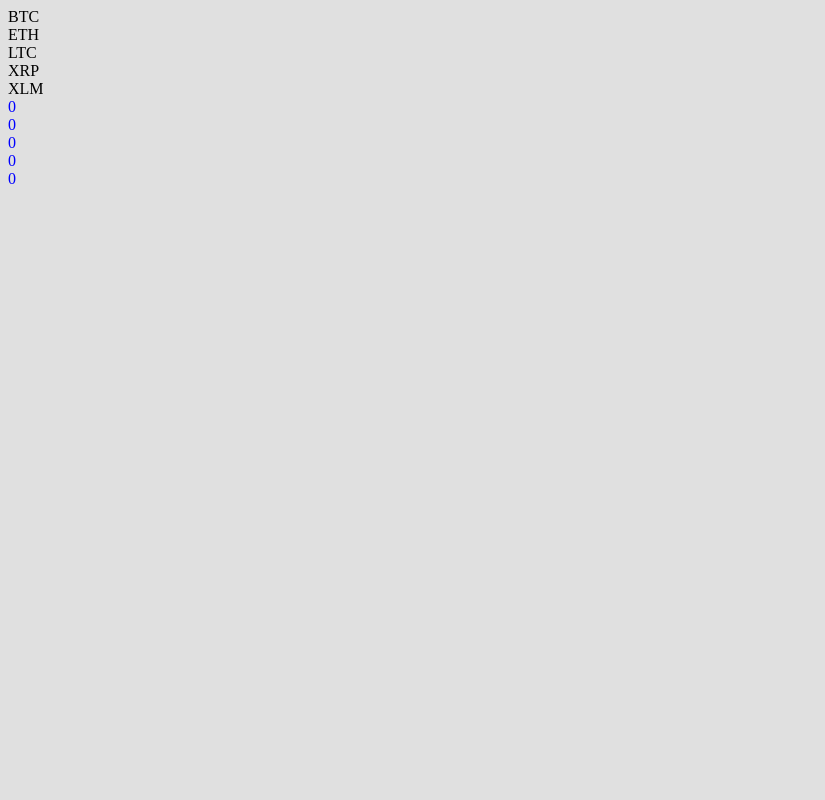
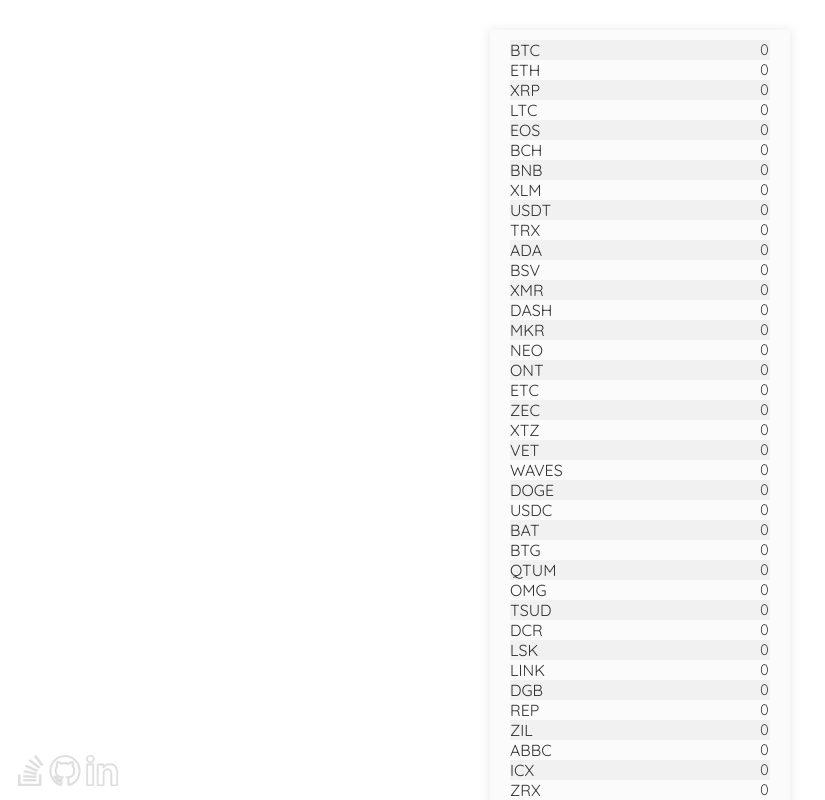
Before and after one commit to trevsm/crypto-price-tracker, a React app: page / in a window 1280 px wide. Shown: the top 800 px of the page, without its empty margins (0-825 px from the left). Built offline with nearby package versions, Linux system fonts and the light colour scheme; no server answers.

Commit message:
Pretty much done added many coins, upgraded css + added contact me component

```diff
--- a/src/components/App.js
+++ b/src/components/App.js
@@ -1,5 +1,5 @@
 import React, { Component } from "react";
-import axios from "axios";
+import Contact from "./Contact";
 import "../styles/App.scss";
 
 class App extends Component {
@@ -9,9 +9,75 @@ class App extends Component {
       listings: {
         BTC: { USD: 0 },
         ETH: { USD: 0 },
+        XRP: { USD: 0 },
         LTC: { USD: 0 },
-        XRP: { USD: 0 },
-        XLM: { USD: 0 }
+        EOS: { USD: 0 },
+        BCH: { USD: 0 },
+        BNB: { USD: 0 },
+        XLM: { USD: 0 },
+        USDT: { USD: 0 },
+        TRX: { USD: 0 },
+        ADA: { USD: 0 },
+        BSV: { USD: 0 },
+        XMR: { USD: 0 },
+        DASH: { USD: 0 },
+        MKR: { USD: 0 },
+        NEO: { USD: 0 },
+        ONT: { USD: 0 },
+        ETC: { USD: 0 },
+        ZEC: { USD: 0 },
+        XTZ: { USD: 0 },
+        VET: { USD: 0 },
+        WAVES: { USD: 0 },
+        DOGE: { USD: 0 },
+        USDC: { USD: 0 },
+        BAT: { USD: 0 },
+        BTG: { USD: 0 },
+        QTUM: { USD: 0 },
+        OMG: { USD: 0 },
+        TSUD: { USD: 0 },
+        DCR: { USD: 0 },
+        LSK: { USD: 0 },
+        LINK: { USD: 0 },
+        DGB: { USD: 0 },
+        REP: { USD: 0 },
+        ZIL: { USD: 0 },
+        ABBC: { USD: 0 },
+        ICX: { USD: 0 },
+        ZRX: { USD: 0 },
+        HOT: { USD: 0 },
+        BCN: { USD: 0 },
+        BTT: { USD: 0 },
+        STEEM: { USD: 0 },
+        NANO: { USD: 0 },
+        BTS: { USD: 0 },
+        BCD: { USD: 0 },
+        ENJ: { USD: 0 },
+        THETA: { USD: 0 },
+        KMD: { USD: 0 },
+        PAX: { USD: 0 },
+        AE: { USD: 0 },
+        NPXS: { USD: 0 },
+        XVG: { USD: 0 },
+        SC: { USD: 0 },
+        BTM: { USD: 0 },
+        HT: { USD: 0 },
+        RVN: { USD: 0 },
+        DAI: { USD: 0 },
+        STRAT: { USD: 0 },
+        AOA: { USD: 0 },
+        IOST: { USD: 0 },
+        SNT: { USD: 0 },
+        PPT: { USD: 0 },
+        KCS: { USD: 0 },
+        GNT: { USD: 0 },
+        REPO: { USD: 0 },
+        INB: { USD: 0 },
+        PAI: { USD: 0 },
+        ARK: { USD: 0 },
+        ARDR: { USD: 0 },
+        R: { USD: 0 },
+        GUSD: { USD: 0 }
       }
     };
 
@@ -39,18 +105,23 @@ class App extends Component {
     const { listings } = this.state;
     return (
       <>
-        <div key={Math.random()}>
+        <div key={Math.random()} className="listings box-shadow">
+          <div className="symbol">
             {Object.keys(listings).map(e => (
               <div key={Math.random()}>{e}</div>
             ))}
+          </div>
+          <div className="price">
             {Object.values(listings).map(e =>
               Object.values(e).map(price => (
-              <div key={Math.random()} style={{ color: "blue" }}>
+                <div key={Math.random()} style={{ color: "black" }}>
                   {price}
                 </div>
               ))
             )}
           </div>
+        </div>
+        <Contact />
       </>
     );
   }
--- /dev/null
+++ b/src/components/Contact.js
@@ -0,0 +1,34 @@
+import React, { Component } from "react";
+import "../styles/Contact.scss";
+class Contact extends Component {
+  constructor(props) {
+    super(props);
+  }
+  render() {
+    const areas = [0, 1, 2];
+    const linkSize = 30;
+    const contactPos = [0, 65, 100];
+    const links = [
+      "https://stackoverflow.com/users/8026620/subtora?tab=profile",
+      "https://github.com/subtora",
+      "https://www.linkedin.com/in/trevor-smith-27621613b/"
+    ];
+    return (
+      <footer className="contact">
+        <img src="../images/contact.png" useMap="#linkmap" />
+        <map name="linkmap">
+          {areas.map(item => (
+            <area
+              shape="square"
+              coords={`${contactPos[item]},0,${linkSize},${linkSize}`}
+              href={links[item]}
+              target="_blank"
+              key={item}
+            />
+          ))}
+        </map>
+      </footer>
+    );
+  }
+}
+export default Contact;
--- a/src/styles/App.scss
+++ b/src/styles/App.scss
@@ -1,19 +1,45 @@
+@import url("https://fonts.googleapis.com/css?family=Cutive+Mono|Quicksand");
+
 * {
   box-sizing: border-box;
 }
+
 body {
-  background-color: #e0e0e0;
+  background-color: white;
 }
-.listing {
+
+.listings {
   display: flex;
-  div {
-    margin-left: 10px;
-    text-align: left;
-    width: 50px;
+  width: 80vw;
+  min-width: 200px;
+  max-width: 300px;
+  padding: 10px 20px;
+  background-color: #fbfbfb;
+  margin: 0 auto;
+  margin-top: 30px;
+  margin-bottom: 30px;
+  .symbol,
+  .price {
+    width: 100%;
+
+    opacity: 0.8;
   }
   .symbol {
+    text-align: left;
+    font-family: "Quicksand", sans-serif;
   }
+
   .price {
+    font-size: 14pt;
     text-align: right;
+    font-family: "Cutive Mono", monospace;
   }
 }
+.box-shadow {
+  box-shadow: 0 1px 10px 1px rgba(40, 41, 44, 0.1);
+}
+
+.price div:nth-child(2n + 1),
+.symbol div:nth-child(2n + 1) {
+  background-color: #efefef;
+}
--- /dev/null
+++ b/src/styles/Contact.scss
@@ -0,0 +1,22 @@
+/* ------Contact------ */
+.contact {
+  width: 100px;
+  opacity: 0.3;
+  position: fixed;
+  bottom: 0;
+  margin: 10px;
+  img {
+    width: 100%;
+  }
+  map {
+    area {
+      outline: none;
+    }
+  }
+}
+@media only screen and (max-width: 600px) {
+  .contact {
+    position: relative;
+    margin: 0 auto;
+  }
+}
```
Also changed, not shown: public/images/contact.png (added), 3 other files (tests, documents, lock files or other folders). Lines whose indentation alone changed are shown as unchanged.
